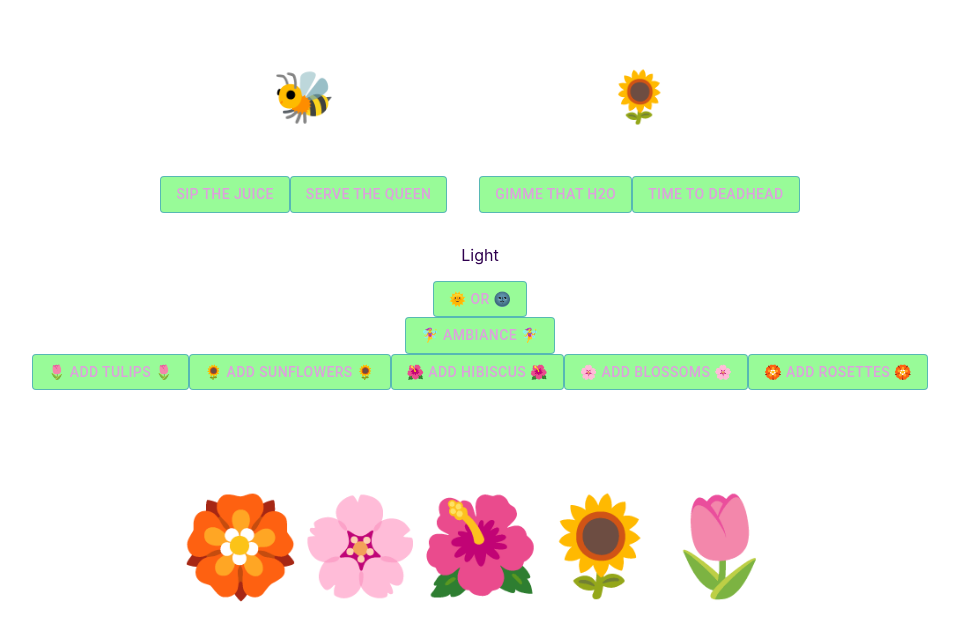
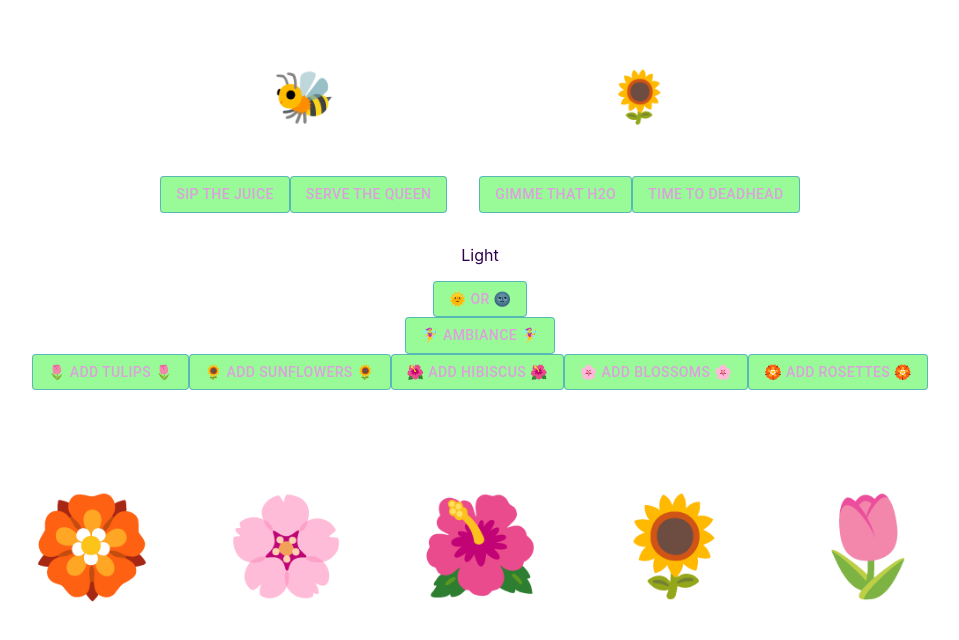
Before and after one commit to amayamaya/busy-garden, a React (Create React App) app: page / in a window 1280 px wide. Shown: the top 640 px of the page, without its empty margins (160-1119 px from the left). Built offline with nearby package versions, Linux system fonts and the light colour scheme.

Commit message:
routes working, updated styling

```diff
--- a/package.json
+++ b/package.json
@@ -15,6 +15,7 @@
     "node-fetch": "^3.2.5",
     "react": "^17.0.2",
     "react-dom": "^17.0.2",
+    "react-router-dom": "^6.3.0",
     "react-scripts": "4.0.3",
     "web-vitals": "^1.1.2"
   },
--- /dev/null
+++ b/src/AdminPage.js
@@ -0,0 +1,7 @@
+import React from 'react';
+
+export default function AdminPage() {
+  return (
+    <div>Admin</div>
+  );
+}
--- a/src/App.css
+++ b/src/App.css
@@ -1,4 +1,13 @@
+body,
+html,
+#root {
+  width: 100%;
+  height: 100%;
+}
+
 .App {
+  width: 100%;
+  height: 100%;
   display: flex;
   flex-direction: column;
   align-items: center;
@@ -6,7 +15,7 @@
   background-size: contain;
 }
 
-.App-header {
+/* .App-header {
   min-height: 100vh;
   display: flex;
   flex-direction: column;
@@ -14,7 +23,7 @@
   justify-content: center;
   font-size: calc(10px + 2vmin);
   color: white;
-}
+} */
 
 p {
   color: rgb(47, 0, 79);
@@ -62,7 +71,7 @@ button {
 .garden {
   display: flex;
   flex-direction: row;
-  /* justify-content: space-between; */
+  justify-content: space-between;
   align-items: center;
   text-align: center;
   font-size: 6em;
--- a/src/App.js
+++ b/src/App.js
@@ -1,115 +1,22 @@
 import './App.css';
 // is the react import below necessary?
 import React from 'react';
-import { useState } from 'react';
-import PlantList from './PlantList';
-import DarkMode from './DarkMode';
-import CustomButton from './CustomButton';
+import { BrowserRouter, Routes, Route } from 'react-router-dom';
+import AdminPage from './AdminPage';
+import Main from './Main';
 
 function App() {
-  const [beeSize, setBeeSize] = useState(50);
-  const [flowerSize, setFlowerSize] = useState(50);
-  const [plants, setPlants] = useState(['rosette', 'blossom', 'hibiscus', 'sunflower', 'tulip']);
-  const [mode, setMode] = useState(false);
-  const nightAudio = new Audio('./night.mp3');
-  const dayAudio = new Audio('./morning.mp3');
-  const [buttonSize] = useState(50);
-
-  function handleTulipClick() {
-    plants.push('tulip');
-    setPlants(plants.slice());
-  }
-
-  function handleSunflowerClick() {
-    plants.push('sunflower');
-    setPlants(plants.slice());
-  }
-
-  function handleHibiscusClick() {
-    plants.push('hibiscus');
-    setPlants(plants.slice());
-  }
-
-  function handleBlossomClick() {
-    plants.push('blossom');
-    setPlants(plants.slice());
-  }
-
-  function handleRosetteClick() {
-    plants.push('rosette');
-    setPlants(plants.slice());
-  }
-
-  function handleModeToggleClick() {
-    setMode(!mode);
-  }
-
-  function stopSound() {
-    dayAudio.pause();
-    dayAudio.currentTime = 0;
-    nightAudio.pause();
-    nightAudio.currentTime = 0;
-  }
-
-  function playSound() {
-    stopSound();
-    if (mode) {
-      nightAudio.play();
-    } else {
-      dayAudio.play();
-    }
-  }
   return (
-    <div className={mode === false ? 'App' : 'App darkMode'}>
-      <div className="beeVsFlower">
-        <div className="pollinators">
-          <p style={{ fontSize: `${beeSize}px` }}>🐝</p>
-          <div className="buttons">
-            <CustomButton variant="outlined" onClick={() => setBeeSize(beeSize + 20)}>
-              Sip the Juice
-            </CustomButton>
-            <CustomButton variant="outlined" onClick={() => setBeeSize(beeSize - 20)}>
-              Serve the Queen
-            </CustomButton>
-          </div>
-        </div>
-        <div className="pollinators">
-          <p style={{ fontSize: `${flowerSize}px` }}>🌻</p>
-          <div className="buttons">
-            <CustomButton variant="outlined" onClick={() => setFlowerSize(flowerSize + 20)}>
-              Gimme that H2O
-            </CustomButton>
-            <CustomButton variant="outlined" onClick={() => setFlowerSize(flowerSize - 20)}>
-              Time to Deadhead
-            </CustomButton>
-          </div>
-        </div>
+    <BrowserRouter>
+      <div className="App">
+        <Routes>
+          <Route path="/">
+            <Route index element={<Main />} />
+            <Route path="admin" element={<AdminPage />} />
+          </Route>
+        </Routes>
       </div>
-      <DarkMode
-        buttonSize={buttonSize}
-        playSound={playSound}
-        mode={mode}
-        onClick={handleModeToggleClick}
-      />
-      <div className="garden">
-        <CustomButton variant="outlined" className="gardenButtons" onClick={handleTulipClick}>
-          🌷 Add Tulips 🌷
-        </CustomButton>
-        <CustomButton variant="outlined" className="gardenButtons" onClick={handleSunflowerClick}>
-          🌻 Add Sunflowers 🌻
-        </CustomButton>
-        <CustomButton variant="outlined" className="gardenButtons" onClick={handleHibiscusClick}>
-          🌺 Add Hibiscus 🌺
-        </CustomButton>
-        <CustomButton variant="outlined" className="gardenButtons" onClick={handleBlossomClick}>
-          🌸 Add Blossoms 🌸
-        </CustomButton>
-        <CustomButton variant="outlined" className="gardenButtons" onClick={handleRosetteClick}>
-          🏵️ Add Rosettes 🏵️
-        </CustomButton>
-      </div>
-      <PlantList plants={plants} />
-    </div>
+    </BrowserRouter>
   );
 }
 
--- /dev/null
+++ b/src/Main.js
@@ -0,0 +1,117 @@
+import React from 'react';
+import { useState } from 'react';
+import PlantList from './PlantList';
+import DarkMode from './DarkMode';
+import CustomButton from './CustomButton';
+
+import './App.css';
+
+export default function Main() {
+  const [beeSize, setBeeSize] = useState(50);
+  const [flowerSize, setFlowerSize] = useState(50);
+  const [plants, setPlants] = useState(['rosette', 'blossom', 'hibiscus', 'sunflower', 'tulip']);
+  const [mode, setMode] = useState(false);
+  const nightAudio = new Audio('./night.mp3');
+  const dayAudio = new Audio('./morning.mp3');
+  const [buttonSize] = useState(50);
+
+  function handleTulipClick() {
+    plants.push('tulip');
+    setPlants(plants.slice());
+  }
+
+  function handleSunflowerClick() {
+    plants.push('sunflower');
+    setPlants(plants.slice());
+  }
+
+  function handleHibiscusClick() {
+    plants.push('hibiscus');
+    setPlants(plants.slice());
+  }
+
+  function handleBlossomClick() {
+    plants.push('blossom');
+    setPlants(plants.slice());
+  }
+
+  function handleRosetteClick() {
+    plants.push('rosette');
+    setPlants(plants.slice());
+  }
+
+  function handleModeToggleClick() {
+    setMode(!mode);
+  }
+
+  function stopSound() {
+    dayAudio.pause();
+    dayAudio.currentTime = 0;
+    nightAudio.pause();
+    nightAudio.currentTime = 0;
+  }
+
+  function playSound() {
+    stopSound();
+    if (mode) {
+      nightAudio.play();
+    } else {
+      dayAudio.play();
+    }
+  }
+
+  return (
+    <div className={mode === false ? 'App' : 'App darkMode'}>
+      <div className="beeVsFlower">
+        <div className="pollinators">
+          <p style={{ fontSize: `${beeSize}px` }}>🐝</p>
+          <div className="buttons">
+            <CustomButton variant="outlined" onClick={() => setBeeSize(beeSize + 20)}>
+              Sip the Juice
+            </CustomButton>
+            <CustomButton variant="outlined" onClick={() => setBeeSize(beeSize - 20)}>
+              Serve the Queen
+            </CustomButton>
+          </div>
+        </div>
+        <div className="pollinators">
+          <p style={{ fontSize: `${flowerSize}px` }}>🌻</p>
+          <div className="buttons">
+            <CustomButton variant="outlined" onClick={() => setFlowerSize(flowerSize + 20)}>
+              Gimme that H2O
+            </CustomButton>
+            <CustomButton variant="outlined" onClick={() => setFlowerSize(flowerSize - 20)}>
+              Time to Deadhead
+            </CustomButton>
+          </div>
+        </div>
+      </div>
+      <div>
+        <DarkMode
+          buttonSize={buttonSize}
+          playSound={playSound}
+          mode={mode}
+          onClick={handleModeToggleClick}
+        />
+        <div className="garden">
+          <CustomButton variant="outlined" className="gardenButtons" onClick={handleTulipClick}>
+            🌷 Add Tulips 🌷
+          </CustomButton>
+          <CustomButton variant="outlined" className="gardenButtons" onClick={handleSunflowerClick}>
+            🌻 Add Sunflowers 🌻
+          </CustomButton>
+          <CustomButton variant="outlined" className="gardenButtons" onClick={handleHibiscusClick}>
+            🌺 Add Hibiscus 🌺
+          </CustomButton>
+          <CustomButton variant="outlined" className="gardenButtons" onClick={handleBlossomClick}>
+            🌸 Add Blossoms 🌸
+          </CustomButton>
+          <CustomButton variant="outlined" className="gardenButtons" onClick={handleRosetteClick}>
+            🏵️ Add Rosettes 🏵️
+          </CustomButton>
+        </div>
+        <PlantList plants={plants} />
+      </div>
+    </div>
+  );
+}
```
Also changed, not shown: 1 other file (tests, documents, lock files or other folders).
